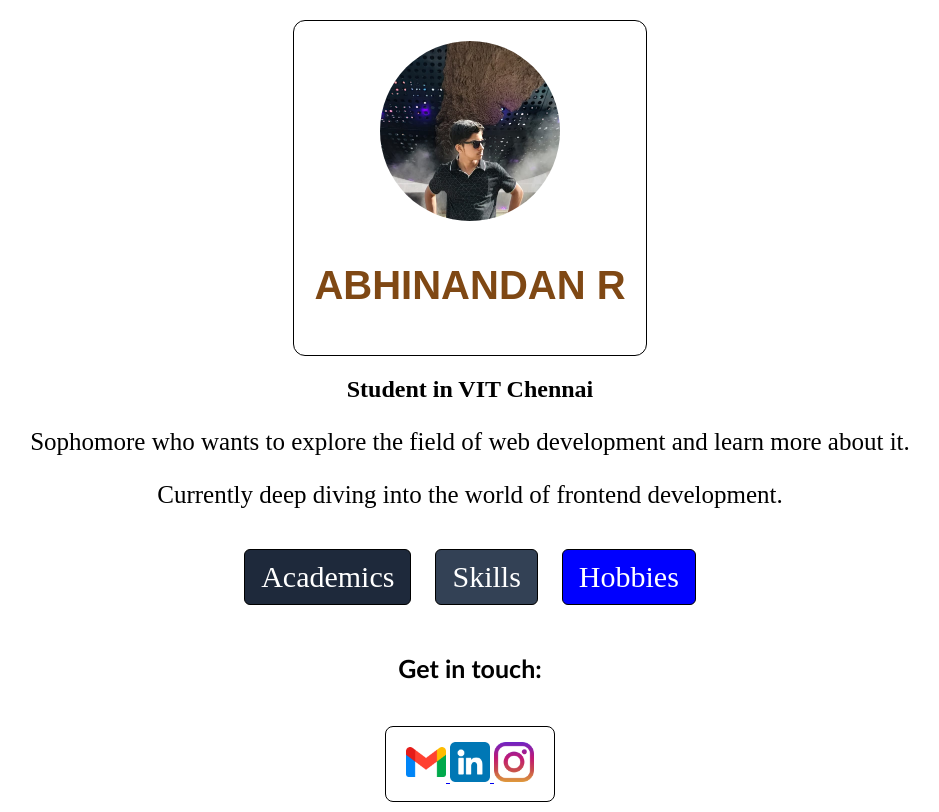
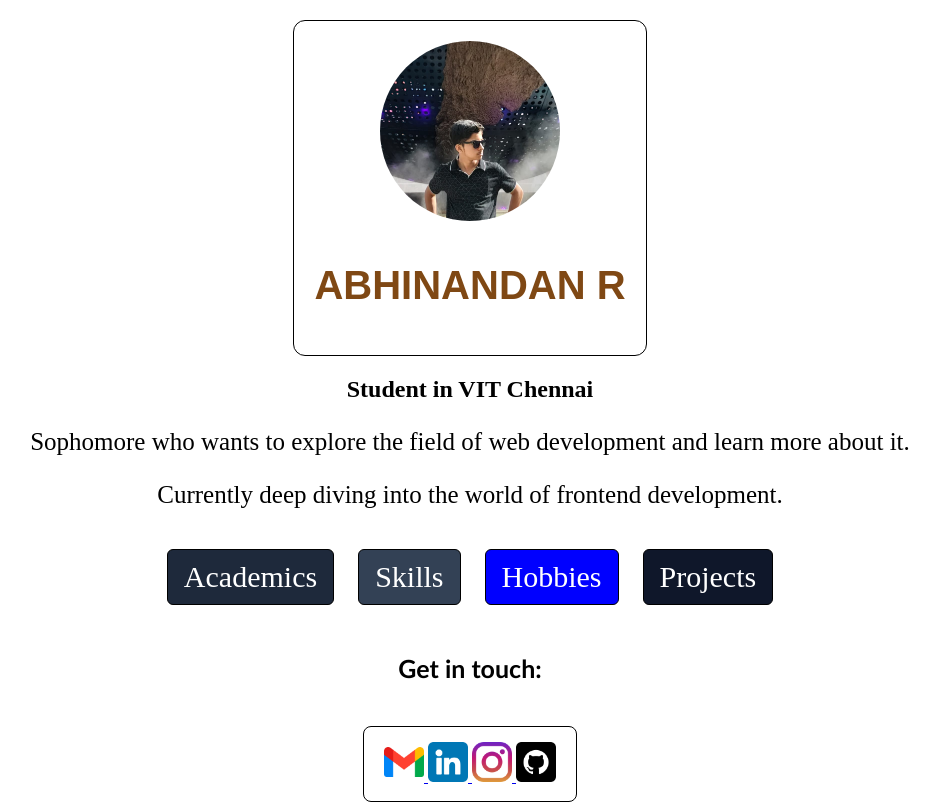
Before and after one commit to Abhinandan-03/Profile-Page, a plain HTML site: page index.html in a window 1280 px wide. Shown: the whole page, without its empty margins (170-1109 px from the left). Drawn offline with Linux system fonts and the light colour scheme.

Commit message:
Update profile page with GitHub link and styling

```diff
--- a/index.html
+++ b/index.html
@@ -48,6 +48,13 @@
                     <li>Blogging</li>
                 </ul>
             </details>
+            <details>
+                <summary class="projects">Projects</summary>
+                <ul>
+                    <li><a href="https://grandstand-ipl-auction-pro.vercel.app/" target="_blank">IPL Auction Pro</a></li>
+                    <li><a href="https://tropical-bill-splitter-three.vercel.app/login" target="_blank">Tropical Bill Splitter</a></li>
+                </ul>
+            </details>
         </section>
     </main>
 
@@ -63,6 +70,8 @@
             <a href="https://www.instagram.com/abn_0718/">
                 <img src="images/instagram.png" alt="Instagram">
             </a>
+            <a href="https://github.com/Abhinandan-03">
+                <img src="images/github.png" alt="GitHub">
         </div>
     </footer>
 </body>
--- a/style.css
+++ b/style.css
@@ -32,7 +32,8 @@ details{
 }
 .acad,
 .skills,
-.hobbies{
+.hobbies,
+.projects{
     color: white;
     padding: 10px 16px;
     font-size: 30px;
@@ -51,9 +52,13 @@ details{
 .hobbies{
     background-color: blue;
 }
+.projects{
+    background-color: #0f172a;
+}
 .acad:hover,
 .skills:hover,
-.hobbies:hover{
+.hobbies:hover,
+.projects:hover{
     background-color: grey;
     transform: translateY(-2px);
 }
```
Also changed, not shown: images/github.png (added).
